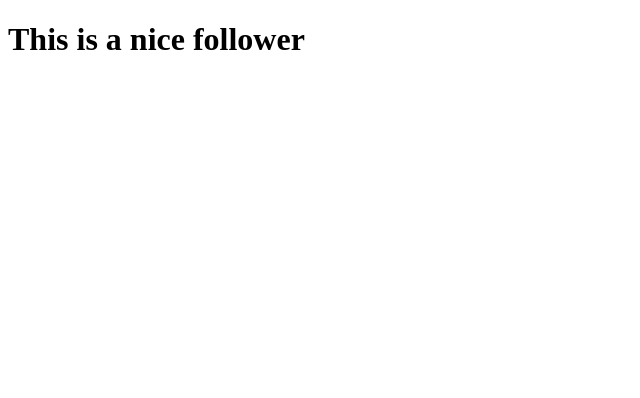
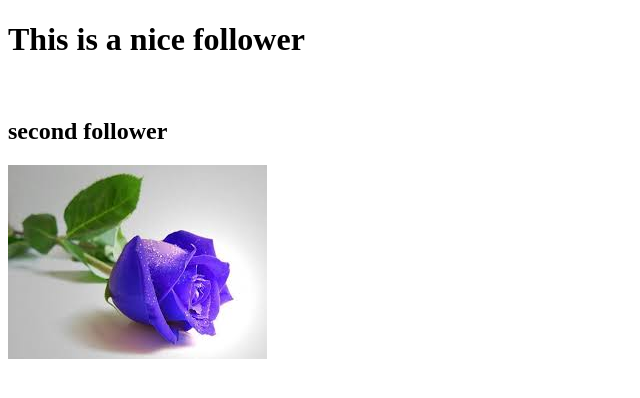
Before and after one commit to momotajmomo/my-blank-repo, a plain HTML site: page index.html in a window 1280 px wide. Shown: the whole page, without its empty margins (0-640 px from the left). Drawn offline with Linux system fonts and the light colour scheme.

Commit message:
images add

```diff
--- a/index.html
+++ b/index.html
@@ -10,5 +10,7 @@
 <body>
    <h1>This is a nice follower</h1>
    <img src="images/full.9.jpg" alt="">
+   <h2>second follower</h2>
+   <img src="images/full.10.jpg" alt="">
 </body>
 </html>
```
Also changed, not shown: images/full.10.jpg (added).
